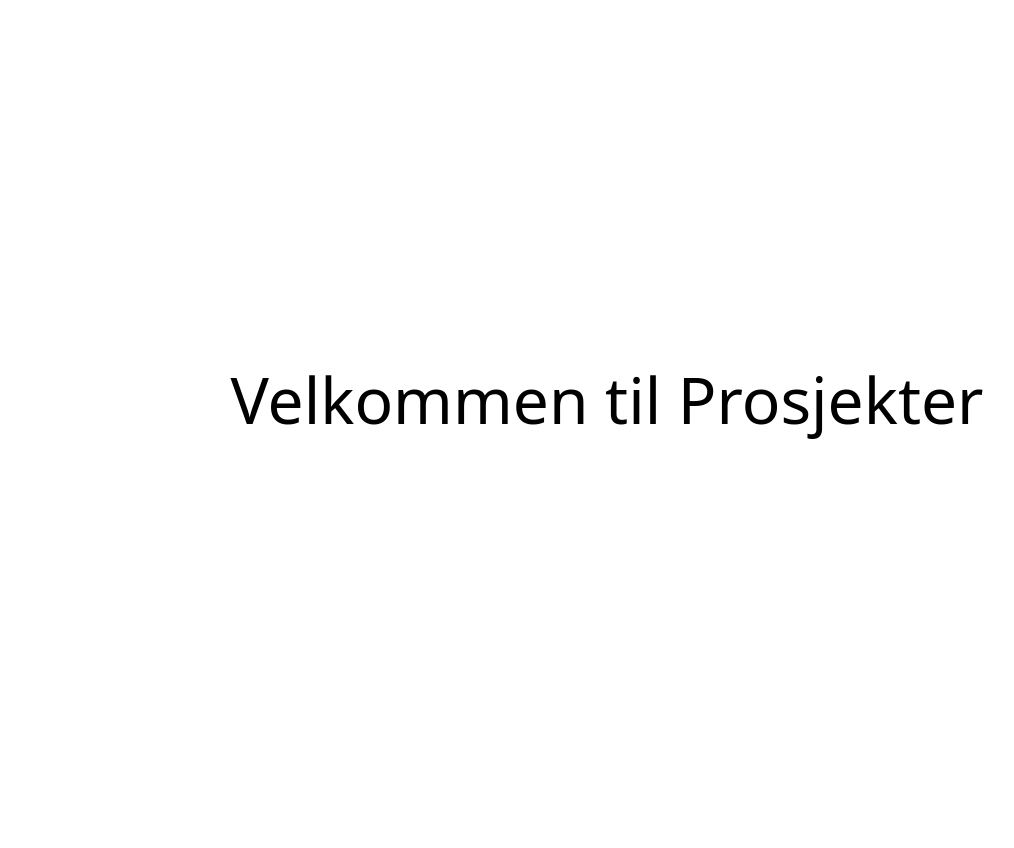
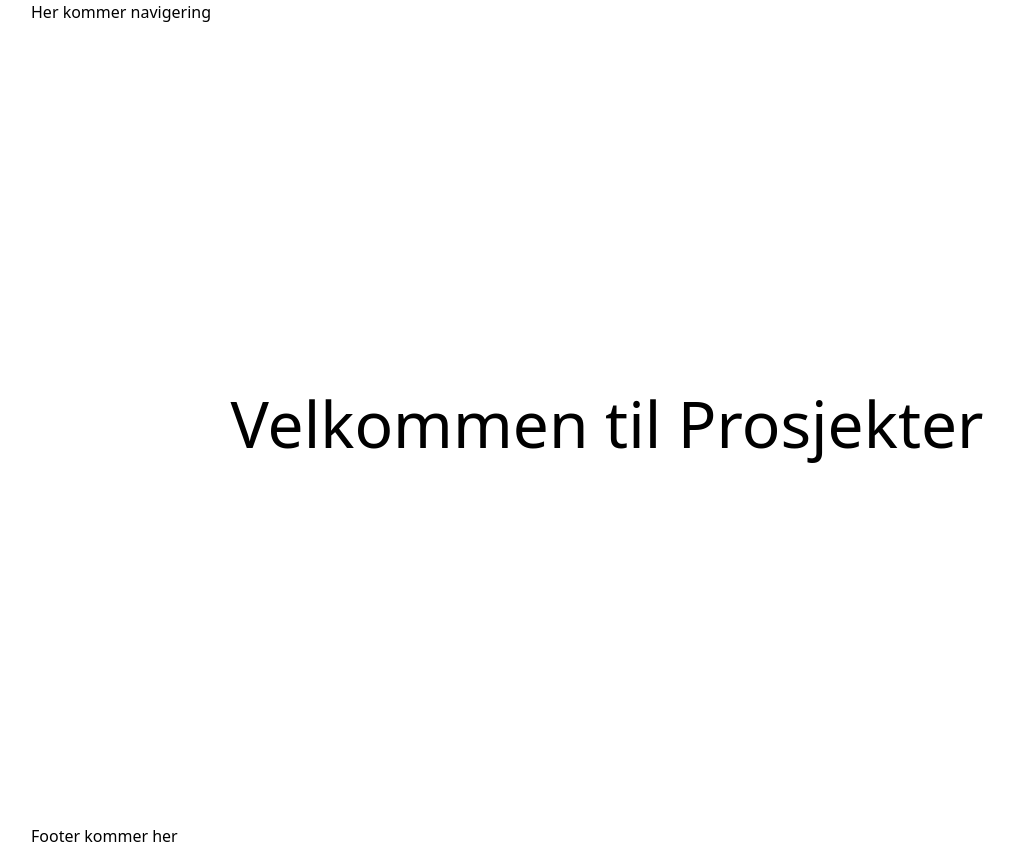
Before and after one commit to meticulousfan/React-framer-motion-portfolio, a Next.js app: page /prosjekter in a window 1280 px wide. Shown: the whole page, without its empty margins (33-1047 px from the left). Before the commit the page ends 800 px from the top, so only its background shows below. Built offline with nearby package versions, Linux system fonts and the light colour scheme.

Commit message:
Begynn integrering av Sanity

```diff
--- a/components/Prosjekter/Prosjekter.component.tsx
+++ /dev/null
@@ -1,22 +0,0 @@
-import type { NextPage } from "next";
-import Head from "next/head";
-
-import styles from "../../styles/Home.module.css";
-
-const Prosjekter: NextPage = () => {
-  return (
-    <div className={styles.container}>
-      <Head>
-        <title>DFWeb v3</title>
-        <meta name="description" content="Generated by create next app" />
-        <link rel="icon" href="/favicon.ico" />
-      </Head>
-
-      <main className={styles.main}>
-        <h1 className={styles.title}>Velkommen til Prosjekter</h1>
-      </main>
-    </div>
-  );
-};
-
-export default Prosjekter;
--- /dev/null
+++ b/components/Prosjekter/ProsjekterContent.component.tsx
@@ -0,0 +1,15 @@
+import type { NextComponentType } from "next";
+
+import styles from "../../styles/Home.module.css";
+
+const ProsjekterContent: NextComponentType = () => {
+  return (
+    <div className={styles.container}>
+      <main className={styles.main}>
+        <h1 className={styles.title}>Velkommen til Prosjekter</h1>
+      </main>
+    </div>
+  );
+};
+
+export default ProsjekterContent;
--- a/pages/prosjekter.tsx
+++ b/pages/prosjekter.tsx
@@ -1,22 +1,16 @@
 import type { NextPage } from "next";
-import Head from "next/head";
 
-import styles from "../styles/Home.module.css";
+import ProsjekterContent from "../components/Prosjekter/ProsjekterContent.component";
+import Layout from "../components/Layout/Layout.component";
 
-const Prosjekter: NextPage = () => {
+const Home: NextPage = () => {
   return (
-    <div className={styles.container}>
-      <Head>
-        <title>DFWeb v3</title>
-        <meta name="description" content="Generated by create next app" />
-        <link rel="icon" href="/favicon.ico" />
-      </Head>
-
-      <main className={styles.main}>
-        <h1 className={styles.title}>Velkommen til Prosjekter</h1>
-      </main>
-    </div>
+    <>
+      <Layout title="Prosjekter - Portefølje - Dfweb">
+        <ProsjekterContent />
+      </Layout>
+    </>
   );
 };
 
-export default Prosjekter;
+export default Home;
```
